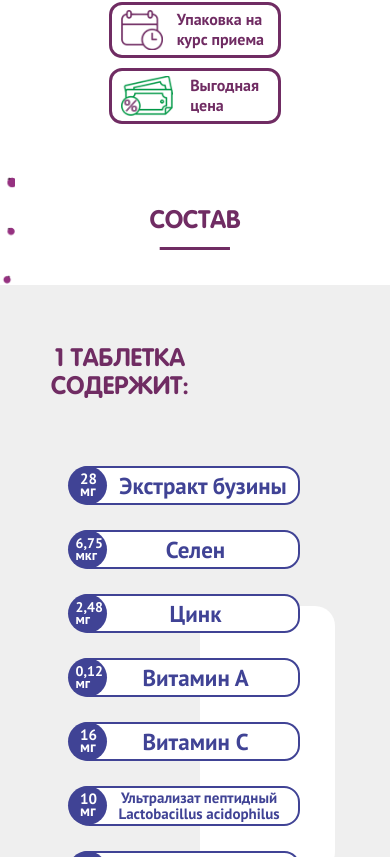
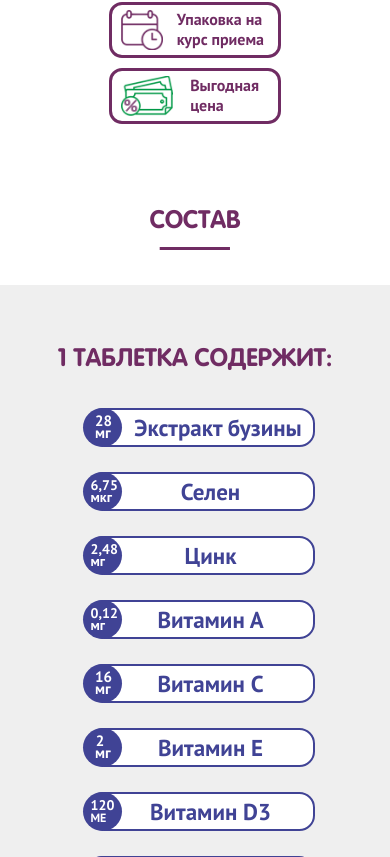
Before and after one commit to Huper12345/buzproject, a React (Create React App) app: page / in a window 390 px wide. Shown: the part 1143-2000 px from the top of the page. Built offline with nearby package versions, Linux system fonts and the light colour scheme.

Commit message:
add mobile version to compound block

```diff
--- a/src/components/Biology/Biology.js
+++ b/src/components/Biology/Biology.js
@@ -1,5 +1,4 @@
 import "./Biology.scss";
-import { Title } from "../../helpers/components/Title";
 import table from "../../helpers/assets/images/Biology/table.png"
 import { BiologyDrop } from "./Biology-drop";
 
@@ -8,11 +7,6 @@ import { BiologyDrop } from "./Biology-drop";
 export const Biology = () => {
     return(
         <div className="Biology-wrapper">
-            <div className="container">
-            <Title
-            TitleColor="Title-Text TitleM"
-            TitleText="Содержание биологически активных веществ" />
-            </div>
             <div className="Biology">
                 <div className="container gray-back">
                     <div className="Biology-inner">
--- a/src/components/Compound/Compound.js
+++ b/src/components/Compound/Compound.js
@@ -2,9 +2,6 @@ import "./Compound.scss";
 import React, {useState } from 'react';
 
 import SwitcherImage from "../../helpers/assets/images/compoundTextSwitcher/buzzicolImage.png"
-import { Title } from "../../helpers/components/Title";
-
-
 
 export const Compound = () => {
 
@@ -325,9 +322,6 @@ export const Compound = () => {
     return(
         <div className="Compound-wrapper">
 
-            <div className="container">
-            <Title TitleText="Состав" />
-            </div>
 
             <div className="Compound">
 
--- a/src/components/Compound/Compound.scss
+++ b/src/components/Compound/Compound.scss
@@ -155,6 +155,7 @@ background-color: $lightgray;
     font-size: 14px;
     left: 3.5px;
     top: 6px;
+    order: 1;
 }
 
 .compound-subtext-small {
@@ -165,6 +166,7 @@ background-color: $lightgray;
     font-size: 14px;
     left: 7px;
     top: 6px;
+    order: 2;
 }
 
 @media (min-width: 989px) {
@@ -180,3 +182,47 @@ background-color: $lightgray;
     }
 
     }
+
+    @media (max-width: 1115px) {
+
+        .Compound-inner {
+            flex-wrap: wrap;
+            align-items: center;
+            justify-content: center;
+        }
+
+        .Compound-Buttons {
+            width: 100%;
+        }
+
+        .Compound-Content {
+            width: 100%;
+            margin: 20px 0px 20px 0px;
+
+        }
+
+     }
+
+     @media (max-width: 605px) {
+
+        .Compound-Button.fontSizeMin {
+            order: 2;
+        }
+
+        .Compound-Buttons {
+            padding: 0;
+        }
+
+        .Buttons-Container {
+            justify-content: center;
+        }
+
+        .Compound-Content {
+            padding: 20px;
+            max-width: 100%;
+        }
+
+        .Buttons-Container {
+            padding: 0;
+        }
+     }
--- a/src/components/Header/Header.scss
+++ b/src/components/Header/Header.scss
@@ -43,5 +43,6 @@
 
     .Header {
         position: fixed;
+        min-height: 30px;
     }
  }
--- a/src/components/Header/Logo/Logo.scss
+++ b/src/components/Header/Logo/Logo.scss
@@ -25,6 +25,6 @@ margin-left: 0px;
 
 @media (max-width: 500px) {
   .Logo-Img {
-    max-width: 110px;
+    max-width: 150px;
   }
 }
--- a/src/components/Intro/Intro.js
+++ b/src/components/Intro/Intro.js
@@ -6,6 +6,7 @@ import { Pack } from './Pack';
 import { Advantages } from '../../helpers/components/Advantages';
 import { InstructionButton } from './InstructionButton';
 import { Preferences } from './Preferences';
+import { Title } from '../../helpers/components/Title';
 
 export const Intro = () => {
 
@@ -71,6 +72,7 @@ const refComponent = createRef();
                     </div> {/* Intro-wrapper */}
                     <Preferences />
                 </div> {/* Intro-inner */}
+                <Title TitleText="Состав" />
             </div>
         </div>
     );
--- a/src/components/WhenBuy/WhenBuy.js
+++ b/src/components/WhenBuy/WhenBuy.js
@@ -6,8 +6,6 @@ import { MarketButton } from "./MarketButton"
 import market103 from "../../helpers/assets/images/marketButtons/103by.png"
 import wildberries from "../../helpers/assets/images/marketButtons/widlberries.png"
 import ozon from "../../helpers/assets/images/marketButtons/ozon.png"
-
-import { useState } from "react"
 
 
 
@@ -66,6 +64,10 @@ export const WhenBuy = () => {
                         </div>
                     </div>
                 </div>
+                <Title
+                TitleColor="Title-Text TitleM"
+                TitleText="Содержание биологически активных веществ"
+                />
             </div>
         </div>
     )
```
